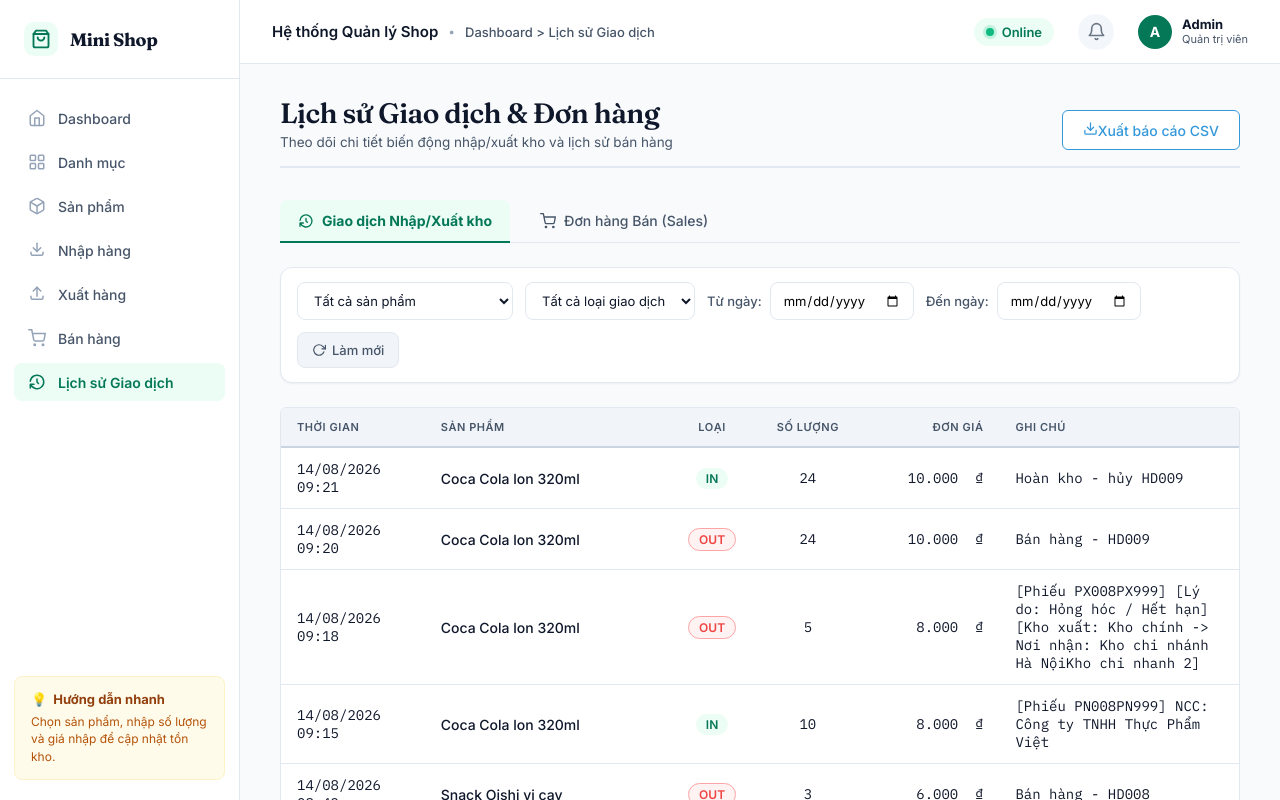
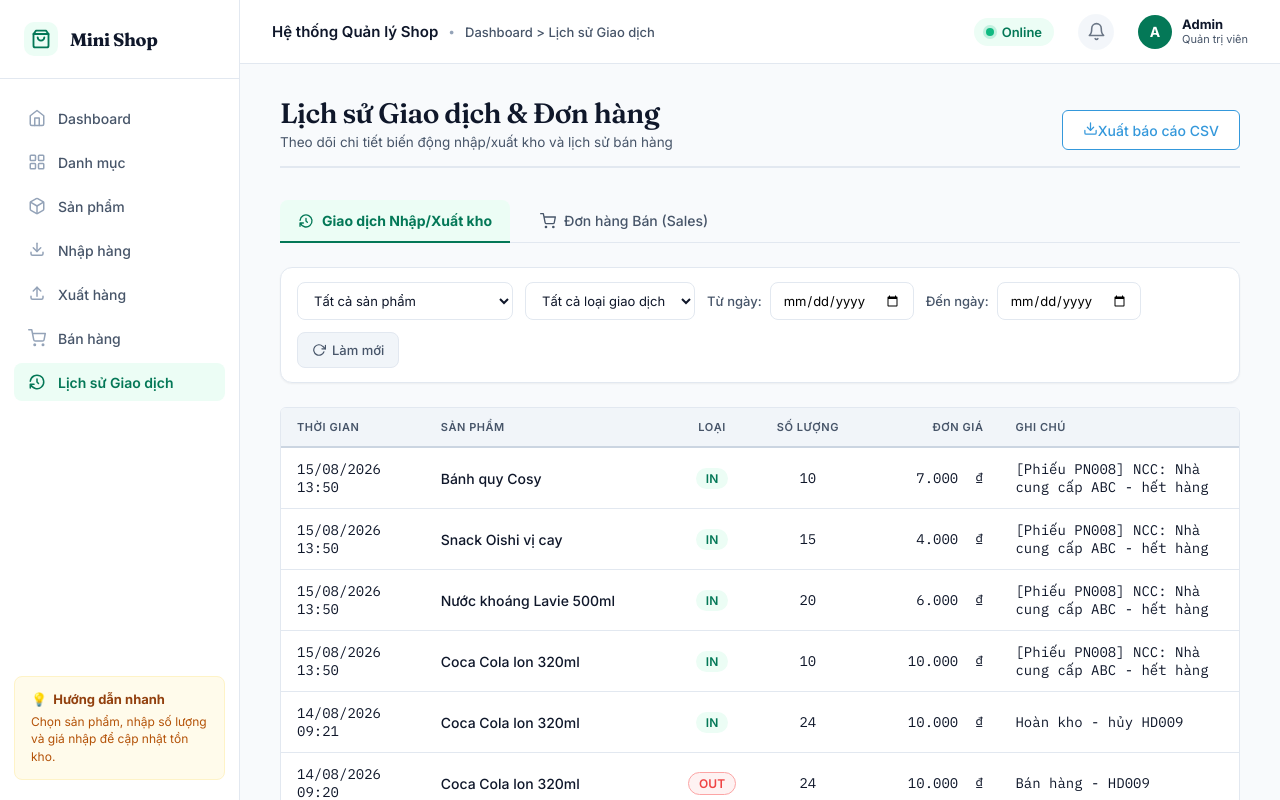
Before and after one commit to quanghuy25w/Mini-Shop-App, a React (Vite) app: page /transactions in a window 1280 px wide. Built offline with nearby package versions, Linux system fonts and the light colour scheme; data requests are answered from the project's data file.

Commit message:
Thêm hình ảnh cho sản phẩm

```diff
--- a/db.json
+++ b/db.json
@@ -34,7 +34,7 @@
       "unit": "Chai",
       "costPrice": 4000,
       "sellPrice": 5000,
-      "stockQuantity": 22,
+      "stockQuantity": 42,
       "minStockAlert": 15,
       "isActive": true,
       "createdAt": "2026-07-01T08:00:00.000Z",
@@ -47,7 +47,7 @@
       "unit": "Lon",
       "costPrice": 8000,
       "sellPrice": 10000,
-      "stockQuantity": 34,
+      "stockQuantity": 44,
       "minStockAlert": 10,
       "isActive": true,
       "createdAt": "2026-07-01T08:30:00.000Z",
@@ -60,7 +60,7 @@
       "unit": "Gói",
       "costPrice": 4000,
       "sellPrice": 6000,
-      "stockQuantity": 42,
+      "stockQuantity": 57,
       "minStockAlert": 25,
       "isActive": true,
       "createdAt": "2026-07-05T10:00:00.000Z",
@@ -73,7 +73,7 @@
       "unit": "Hộp",
       "costPrice": 35000,
       "sellPrice": 45000,
-      "stockQuantity": 0,
+      "stockQuantity": 10,
       "minStockAlert": 10,
       "isActive": true,
       "createdAt": "2026-07-10T09:00:00.000Z",
@@ -443,6 +443,42 @@
       "unitPrice": 10000,
       "note": "Hoàn kho - hủy HD009",
       "createdAt": "2026-08-14T09:21:51.780Z"
+    },
+    {
+      "id": "HKCRSLA7tas",
+      "productId": "p0000000-0000-0000-0000-000000000002",
+      "type": "IN",
+      "quantity": 10,
+      "unitPrice": 10000,
+      "note": "[Phiếu PN008] NCC: Nhà cung cấp ABC - hết hàng",
+      "createdAt": "2026-08-15T13:50:23.388Z"
+    },
+    {
+      "id": "2JGh8qkTza0",
+      "productId": "p0000000-0000-0000-0000-000000000001",
+      "type": "IN",
+      "quantity": 20,
+      "unitPrice": 6000,
+      "note": "[Phiếu PN008] NCC: Nhà cung cấp ABC - hết hàng",
+      "createdAt": "2026-08-15T13:50:23.413Z"
+    },
+    {
+      "id": "_Cg5sSsYS2Q",
+      "productId": "p0000000-0000-0000-0000-000000000003",
+      "type": "IN",
+      "quantity": 15,
+      "unitPrice": 4000,
+      "note": "[Phiếu PN008] NCC: Nhà cung cấp ABC - hết hàng",
+      "createdAt": "2026-08-15T13:50:23.425Z"
+    },
+    {
+      "id": "EhWlstaJXIE",
+      "productId": "p0000000-0000-0000-0000-000000000004",
+      "type": "IN",
+      "quantity": 10,
+      "unitPrice": 7000,
+      "note": "[Phiếu PN008] NCC: Nhà cung cấp ABC - hết hàng",
+      "createdAt": "2026-08-15T13:50:23.437Z"
     }
   ],
   "orders": [
--- a/src/components/product/ProductFormModal.jsx
+++ b/src/components/product/ProductFormModal.jsx
@@ -154,7 +154,7 @@ const ProductFormModal = ({ isOpen, onClose, onSubmit, initialData, products, ca
             <div className="form-group flex-2"></div>
           </div>
 
-          <div className="form-section-title">Giá và Lợi nhuận</div>
+          <div className="form-section-title">Giá và lợi nhuận</div>
           <div className="form-row">
             <div className="form-group flex-1">
               <label>Giá vốn (₫)</label>
```
Also changed, not shown: skills-lock.json (deleted, +0 -11 lines).
